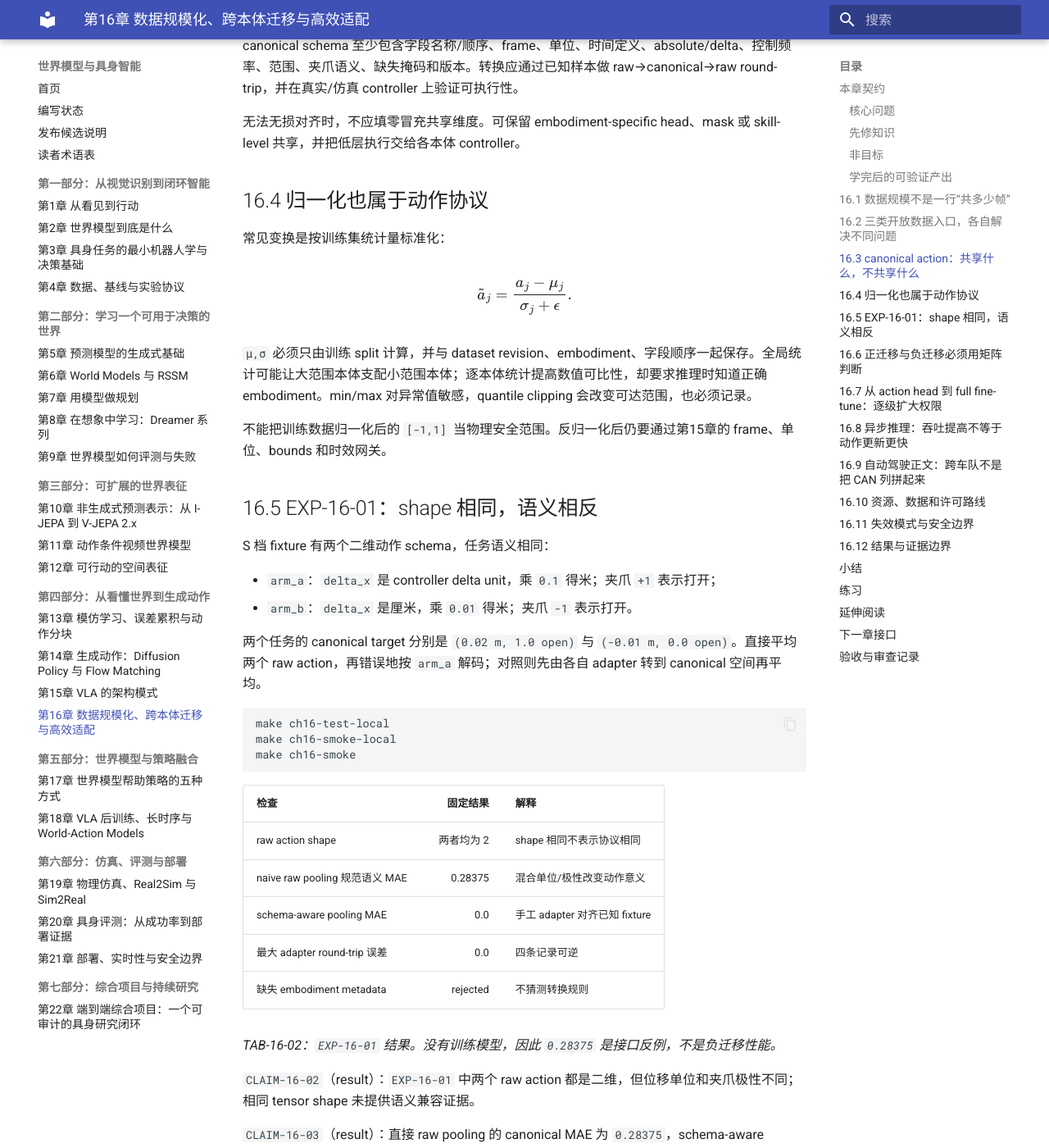
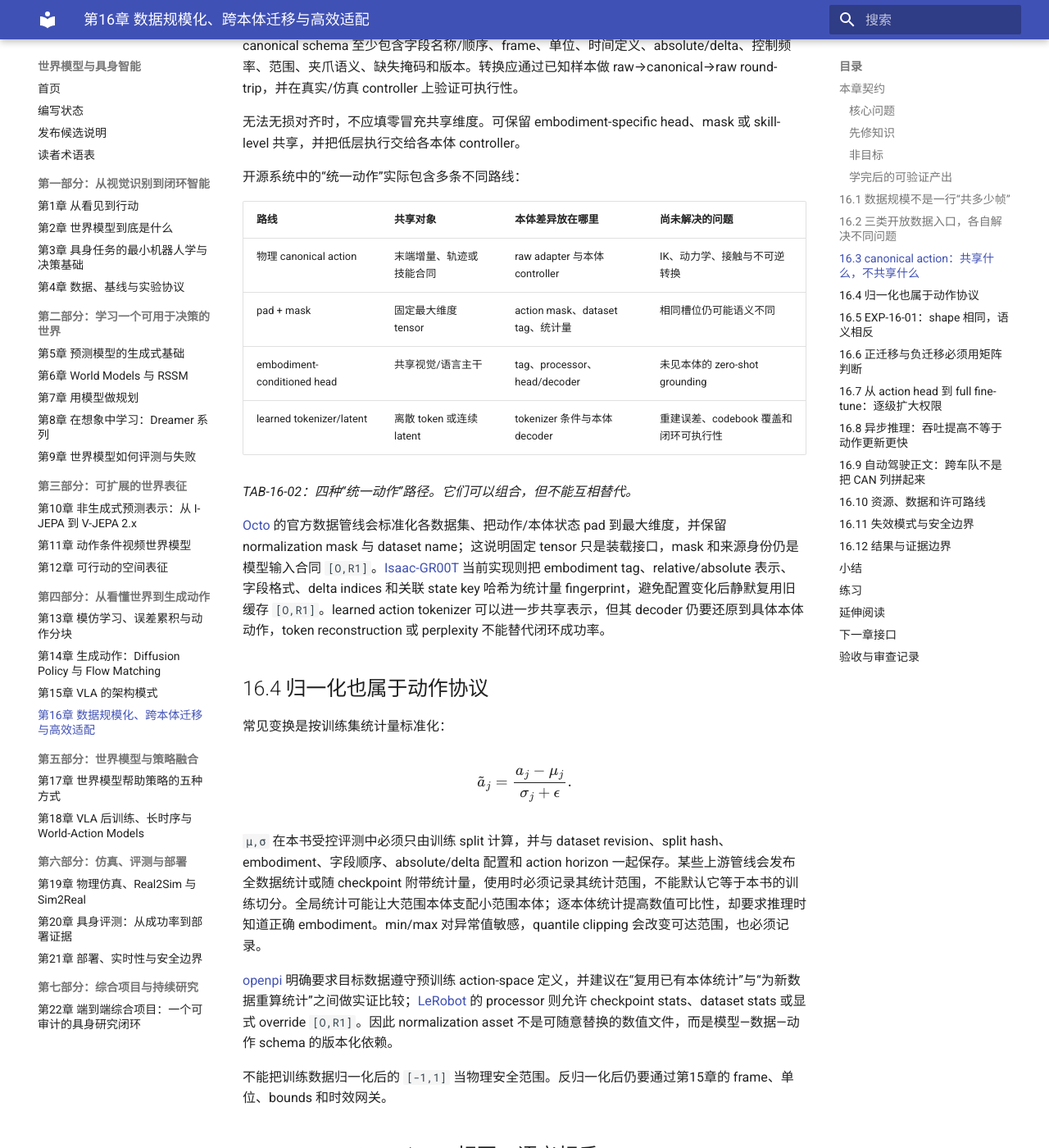
Before and after one commit to dollarser/world-models-and-embodied-ai-book, an MkDocs documentation site: the page built from docs/part-04-policies/ch16-data-scaling-and-adaptation.md, in a window 1280 px wide and 1400 px high, scrolled down 3055 px. Shown: the whole window at 82% size. Built offline with MkDocs 1.6.1 and Material for MkDocs 9.7.7, drawn with Linux system fonts in a browser that asks for light colours; some of the changed text lies outside the part shown.

Commit message:
docs: bind cross-embodiment adapter versions

````diff
--- a/docs/part-04-policies/ch16-data-scaling-and-adaptation.md
+++ b/docs/part-04-policies/ch16-data-scaling-and-adaptation.md
@@ -103,6 +103,19 @@
 
 无法无损对齐时，不应填零冒充共享维度。可保留 embodiment-specific head、mask 或 skill-level 共享，并把低层执行交给各本体 controller。
 
+开源系统中的“统一动作”实际包含多条不同路线：
+
+| 路线 | 共享对象 | 本体差异放在哪里 | 尚未解决的问题 |
+| --- | --- | --- | --- |
+| 物理 canonical action | 末端增量、轨迹或技能合同 | raw adapter 与本体 controller | IK、动力学、接触与不可逆转换 |
+| pad + mask | 固定最大维度 tensor | action mask、dataset tag、统计量 | 相同槽位仍可能语义不同 |
+| embodiment-conditioned head | 共享视觉/语言主干 | tag、processor、head/decoder | 未见本体的 zero-shot grounding |
+| learned tokenizer/latent | 离散 token 或连续 latent | tokenizer 条件与本体 decoder | 重建误差、codebook 覆盖和闭环可执行性 |
+
+*TAB-16-02：四种“统一动作”路径。它们可以组合，但不能互相替代。*
+
+[Octo](https://github.com/octo-models/octo/blob/main/octo/data/dataset.py) 的官方数据管线会标准化各数据集、把动作/本体状态 pad 到最大维度，并保留 normalization mask 与 dataset name；这说明固定 tensor 只是装载接口，mask 和来源身份仍是模型输入合同 `[O,R1]`。[Isaac-GR00T](https://github.com/NVIDIA/Isaac-GR00T/blob/main/gr00t/data/stats.py) 当前实现则把 embodiment tag、relative/absolute 表示、字段格式、delta indices 和关联 state key 哈希为统计量 fingerprint，避免配置变化后静默复用旧缓存 `[O,R1]`。learned action tokenizer 可以进一步共享表示，但其 decoder 仍要还原到具体本体动作，token reconstruction 或 perplexity 不能替代闭环成功率。
+
 ## 16.4 归一化也属于动作协议
 
 常见变换是按训练集统计量标准化：
@@ -111,7 +124,9 @@
 \tilde a_j=\frac{a_j-\mu_j}{\sigma_j+\epsilon}.
 \]
 
-`μ,σ` 必须只由训练 split 计算，并与 dataset revision、embodiment、字段顺序一起保存。全局统计可能让大范围本体支配小范围本体；逐本体统计提高数值可比性，却要求推理时知道正确 embodiment。min/max 对异常值敏感，quantile clipping 会改变可达范围，也必须记录。
+`μ,σ` 在本书受控评测中必须只由训练 split 计算，并与 dataset revision、split hash、embodiment、字段顺序、absolute/delta 配置和 action horizon 一起保存。某些上游管线会发布全数据统计或随 checkpoint 附带统计量，使用时必须记录其统计范围，不能默认它等于本书的训练切分。全局统计可能让大范围本体支配小范围本体；逐本体统计提高数值可比性，却要求推理时知道正确 embodiment。min/max 对异常值敏感，quantile clipping 会改变可达范围，也必须记录。
+
+[openpi](https://github.com/Physical-Intelligence/openpi/blob/main/docs/norm_stats.md) 明确要求目标数据遵守预训练 action-space 定义，并建议在“复用已有本体统计”与“为新数据重算统计”之间做实证比较；[LeRobot](https://github.com/huggingface/lerobot/blob/main/src/lerobot/processor/normalize_processor.py) 的 processor 则允许 checkpoint stats、dataset stats 或显式 override `[O,R1]`。因此 normalization asset 不是可随意替换的数值文件，而是模型—数据—动作 schema 的版本化依赖。
 
 不能把训练数据归一化后的 `[-1,1]` 当物理安全范围。反归一化后仍要通过第15章的 frame、单位、bounds 和时效网关。
 
@@ -123,6 +138,8 @@
 - `arm_b`：`delta_x` 是厘米，乘 `0.01` 得米；夹爪 `-1` 表示打开。
 
 两个任务的 canonical target 分别是 `(0.02 m, 1.0 open)` 与 `(-0.01 m, 0.0 open)`。直接平均两个 raw action，再错误地按 `arm_a` 解码；对照则先由各自 adapter 转到 canonical 空间再平均。
+
+每条记录还携带由本体 ID、字段顺序、单位、缩放、夹爪极性和 canonical schema 计算的 SHA-256 fingerprint。fixture 注入缺失本体、缺失 fingerprint 和陈旧 fingerprint 三类合同错误；只要转换语义变化，fingerprint 就必须变化。它不是安全签名，也不能证明数据内容真实，只用于阻止“配置已变、旧记录仍被静默解码”。
 
 ```bash
 make ch16-test-local
@@ -136,15 +153,18 @@
 | naive raw pooling 规范语义 MAE | 0.28375 | 混合单位/极性改变动作意义 |
 | schema-aware pooling MAE | 0.0 | 手工 adapter 对齐已知 fixture |
 | 最大 adapter round-trip 误差 | 0.0 | 四条记录可逆 |
-| 缺失 embodiment metadata | rejected | 不猜测转换规则 |
+| 合同错误拒绝率 | 3/3 | 缺失本体、缺失/陈旧 fingerprint 均拒绝 |
+| 语义变化是否改变 fingerprint | true | scale 或字段合同改变后不再命中旧身份 |
 
-*TAB-16-02：`EXP-16-01` 结果。没有训练模型，因此 `0.28375` 是接口反例，不是负迁移性能。*
+*TAB-16-03：`EXP-16-01` 结果。没有训练模型，因此 `0.28375` 是接口反例，不是负迁移性能。*
 
 `CLAIM-16-02`（result）：`EXP-16-01` 中两个 raw action 都是二维，但位移单位和夹爪极性不同；相同 tensor shape 未提供语义兼容证据。
 
 `CLAIM-16-03`（result）：直接 raw pooling 的 canonical MAE 为 `0.28375`，schema-aware pooling 为 `0`，adapter 最大 round-trip 误差为 `0`。这个确定性结果不能外推 learned adapter 或真实策略效果。
 
-`CLAIM-16-04`（result）：fixture 对缺失/未知 `embodiment_id` 的记录拒绝转换，而不是套用默认本体；这只验证 metadata 门禁。
+`CLAIM-16-04`（result）：fixture 对缺失/未知 `embodiment_id`、缺失 fingerprint 和陈旧 fingerprint 的 3 条错误记录全部拒绝转换，而不是套用默认本体或当前 adapter；这只验证 metadata 与版本门禁。
+
+`CLAIM-16-07`（result）：fixture 中缩放或字段合同改变会产生不同 schema fingerprint；该结果只证明确定性身份绑定，不提供防篡改、数据真实性、跨语言序列化兼容或 controller 安全保证。
 
 ## 16.6 正迁移与负迁移必须用矩阵判断
 
@@ -159,6 +179,8 @@
 
 每格报告目标任务闭环成功、恢复、动作约束、置信区间和训练成本；按任务/本体分别展示，不能只报宏平均。来源数据让目标分数下降才是该协议下的负迁移证据；raw schema 不兼容只是更早的工程错误，应先修复再研究迁移。
 
+还要先声明“跨本体”是哪一种问题：训练 mixture 中见过目标本体的多任务学习、预训练后用少量目标数据适配、还是完全未见目标本体的 zero-shot。前三种实验不能共用一个“泛化”标签。对新形态机器人，除了任务与场景，还需按运动学拓扑、自由度、工作空间、末端执行器和 controller 能力描述与训练分布的距离；只留出一个数据集名称，可能仍泄漏相同硬件与控制栈。
+
 `CLAIM-16-05`（recommendation）：跨本体训练应以“目标单独训练”为基线，用固定预算的来源×目标迁移矩阵报告正/负迁移；只有混合模型分数或总体平均无法定位贡献。
 
 ## 16.7 从 action head 到 full fine-tune：逐级扩大权限
@@ -224,7 +246,7 @@
 
 | 类型 | 声明/结果 | 来源 | 状态 | 限制 |
 | --- | --- | --- | --- | --- |
-| 本书结果 | raw pooling 与 schema-aware pooling 反例 | `EXP-16-01` | CPU smoke | 两维手工动作，不训练策略 |
+| 本书结果 | raw pooling、schema-aware pooling 与 adapter 身份反例 | `EXP-16-01` | CPU smoke | 两维手工动作，不训练策略 |
 | 开放生态 | Open X-Embodiment RLDS mixture | 论文/官方仓库 | `[P/O,R1]` | 本书未下载或运行 |
 | 开放数据 | DROID 分布式操作数据 | 论文/官方项目 | `[P/O,R1]` | 本书未下载或审计 |
 | 数据格式 | LeRobot Dataset v3 | 官方文档 | `[O,R1]` | 版本会漂移 |
@@ -233,11 +255,11 @@
 
 ## 小结
 
-数据规模化的核心不是拼文件，而是保持 episode、来源和许可，并把动作语义转换到可审计合同。canonical action、embodiment tag 和 mixture 权重决定共享主干究竟学到共同能力还是接口噪声。LoRA/OFT、蒸馏和异步执行只是适配与部署工具，必须通过目标本体闭环和资源实测验收。
+数据规模化的核心不是拼文件，而是保持 episode、来源和许可，并把动作语义转换到可审计合同。canonical action、mask/head/tokenizer、embodiment tag、schema fingerprint 和 mixture 权重分别解决不同层次的问题。LoRA/OFT、蒸馏和异步执行只是适配与部署工具，必须通过明确属于 seen、few-shot 还是 zero-shot 的目标本体闭环与资源实测验收。
 
 ## 练习
 
-1. **schema 练习**：把 `arm_b` 的厘米改成毫米但不改 metadata，计算误差。
+1. **schema 练习**：把 `arm_b` 的厘米改成毫米但不更新 fingerprint，解释为何必须拒绝，而不是继续计算误差。
 2. **mixture 权重**：三个数据集分别有 100、1,000、10,000 episode，设计等数据集与温度采样权重。
 3. **迁移矩阵**：为三个本体写出单独、两两、全量与 leave-one-out 的最小实验表。
 4. **适配选择**：分别为“新夹爪”“新相机”“新语言域”选择 action head、LoRA 或部分解冻，并说明证据。
@@ -248,6 +270,9 @@
 - Open X-Embodiment Collaboration, [论文](https://arxiv.org/abs/2310.08864)与[官方仓库](https://github.com/google-deepmind/open_x_embodiment)，`[P/O,R1]`；
 - Khazatsky et al., [DROID](https://arxiv.org/abs/2403.12945) 与[项目页](https://droid-dataset.github.io/)，`[P/O,R1]`；
 - Hugging Face, [LeRobot Dataset v3](https://github.com/huggingface/lerobot/blob/main/docs/source/lerobot-dataset-v3.mdx)，`[O,R1]`；
+- Octo Model Team, [Octo 数据标准化与 mixture 管线](https://github.com/octo-models/octo/blob/main/octo/data/dataset.py)，`[O,R1]`；
+- NVIDIA, [Isaac-GR00T 数据配置](https://github.com/NVIDIA/Isaac-GR00T/blob/main/getting_started/data_config.md)与[统计量 fingerprint 实现](https://github.com/NVIDIA/Isaac-GR00T/blob/main/gr00t/data/stats.py)，`[O,R1]`；
+- Physical Intelligence, [openpi normalization statistics](https://github.com/Physical-Intelligence/openpi/blob/main/docs/norm_stats.md)，`[O,R1]`；
 - Kim et al., [OpenVLA-OFT](https://arxiv.org/abs/2502.19645) 与[官方代码](https://github.com/moojink/openvla-oft)，`[A/O,R1]`；
 - Hu et al., [LoRA](https://arxiv.org/abs/2106.09685)，`[P]`。
 
@@ -268,6 +293,6 @@
 - 代码审查：通过；
 - 一致性审查：通过；
 - 教学审查：通过；
-- 审查记录路径：`reviews/batch-d-review.md`；
+- 审查记录路径：`reviews/ch16-adapter-version-review-2026-09-01.md`；
 - 已知限制：没有下载真实数据、训练 adapter/VLA、运行仿真或 GPU；
 - 下一步：在可用 GPU/真实数据时执行迁移矩阵；当前证据保持 S 档 reviewed。
````
Also changed, not shown: other parts of docs/part-04-policies/ch16-data-scaling-and-adaptation.md (+4 -4 lines), docs/release-notes.md (+1 -1 lines), docs/status.md (+3 -3 lines), labs/track-b-policy/ch16-cross-embodiment/README.md (+3 -1 lines), reviews/ch16-adapter-version-review-2026-09-01.md (added, +31 -0 lines), reviews/final-book-review.md (+1 -1 lines), 6 other files.
